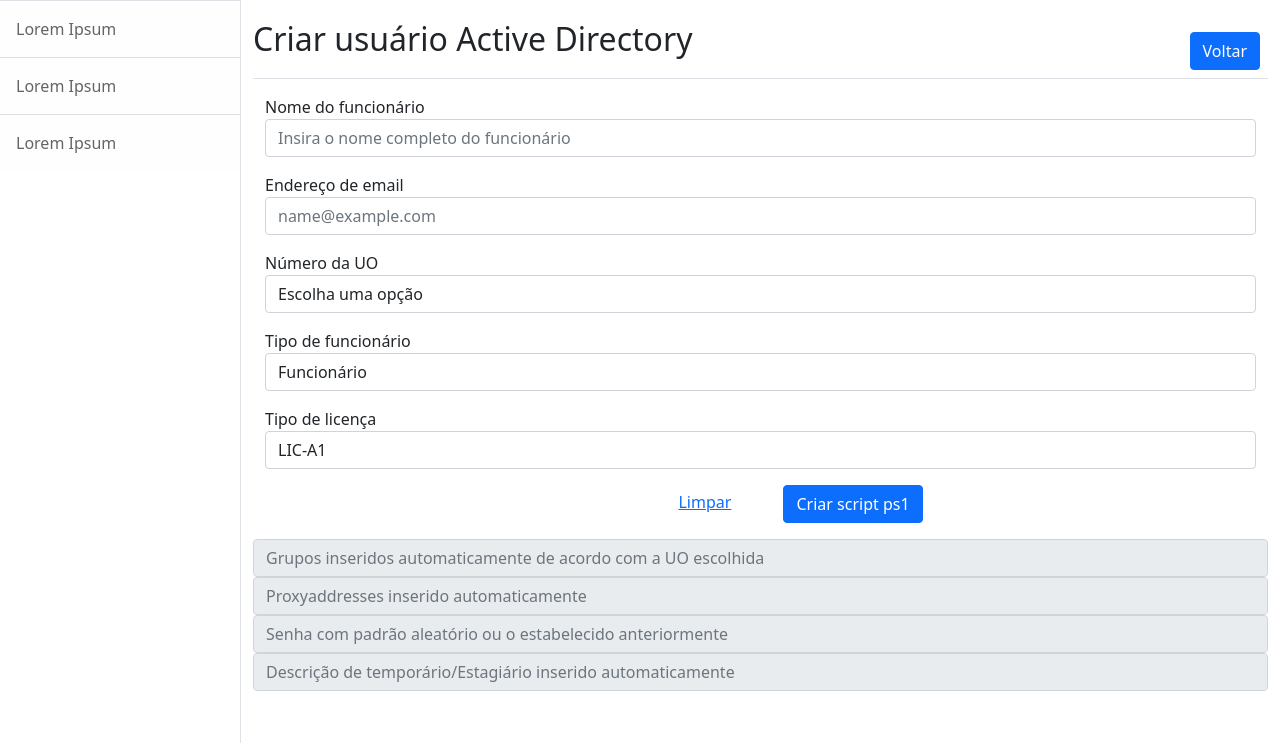
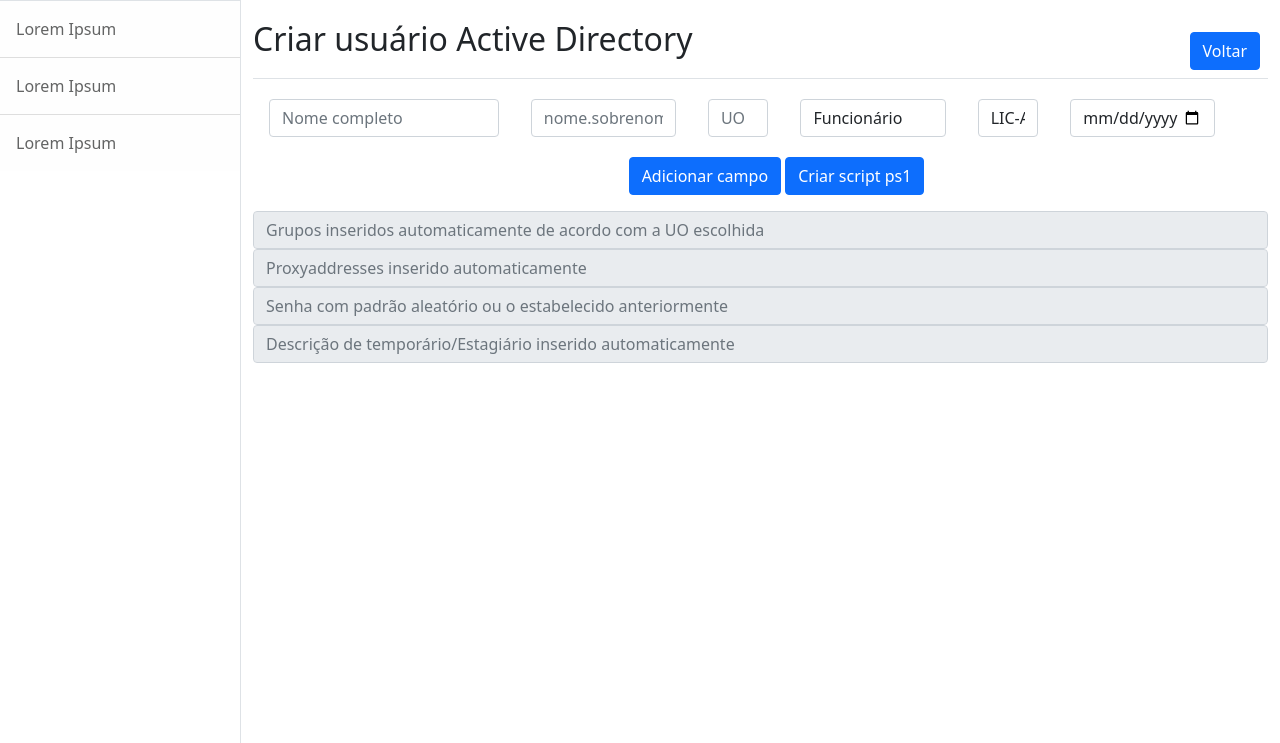
Before and after one commit to rjrrogerio/atendimento-gti, a Django app: page /criausuario in a window 1280 px wide. Shown: the part 57-800 px from the top of the page. Run offline with Django 4.2, Linux system fonts and the light colour scheme; some libraries are stand-ins or nearby versions.

Commit message:
adicionado hide/show no campo dataContrato

```diff
--- a/atendimentosistema/create_user_app/views.py
+++ b/atendimentosistema/create_user_app/views.py
@@ -4,7 +4,7 @@ import string
 import random
 
 
-def id_generator(size=10, chars=string.ascii_uppercase + string.digits):
+def id_generator(size=10, chars=string.ascii_uppercase+string.ascii_lowercase + string.digits):
     return ''.join(random.choice(chars) for _ in range(size))
 
 def createUser(request):
@@ -20,36 +20,37 @@ def createUserTest(request):
 def createScript(request):
     nome = []
     email = []
-    uo    = []
+    uo = []
     tipo = []
     licenca = []
     datacontrato = []
     senha = []
+    file_data = []
 
     context = {}
     if request.method == "POST":
         countField = int(request.POST.get('countField'))
-        if countField:
-            for i in range(countField):
-                nome.append(request.POST.get('field_nome[{}]'.format(i)))
-                email.append(request.POST.get('field_email[{}]'.format(i)))
-                uo.append(request.POST.get('field_uo[{}]'.format(i)))
-                tipo.append(request.POST.get('field_tipo[{}]'.format(i)))
-                licenca.append(request.POST.get('field_licenca[{}]'.format(i)))
-                datacontrato.append(request.POST.get('field_datacontrato[{}]'.format(i)))
-                senha.append(id_generator())
+        for i in range(countField):
+            nome.append(request.POST.get('field_nome[{}]'.format(i)))
+            email.append(request.POST.get('field_email[{}]'.format(i)))
+            uo.append(request.POST.get('field_uo[{}]'.format(i)))
+            tipo.append(request.POST.get('field_tipo[{}]'.format(i)))
+            licenca.append(request.POST.get('field_licenca[{}]'.format(i)))
+            datacontrato.append(request.POST.get('field_datacontrato[{}]'.format(i)))
+            senha.append(id_generator())
+            file_data.append('New-ADUser -Name "{}" -GivenName "{}" -Surname "{}" -SamAccountName "{}" -UserPrincipalName "{}" -Path "OU=Users,OU=Accounts,OU=Berlin,OU=DE,DC=woshub,DC=com";'.format(nome[i],email[i],uo[i],tipo[i],licenca[i]))
 
-            print(senha)
+        print(nome)
+        print(email)
+        print(uo)
+        print(tipo)
+        print(licenca)
+        print(datacontrato)
+        print(senha)
 
-            fullname = request.POST.get('fullname')
-            email = request.POST.get('email')
-            numberunity = request.POST.get('numberunity')
-            typeemploye = request.POST.get('typeemploye')
-            typelicense = request.POST.get('typelicense')
-            file_data = 'New-ADUser -Name "{}" -GivenName "{}" -Surname "{}" -SamAccountName "{}" -UserPrincipalName "{}" -Path "OU=Users,OU=Accounts,OU=Berlin,OU=DE,DC=woshub,DC=com" -AccountPassword(Read-Host -AsSecureString "Input Password")Lorem Ipsum is simply dummy text of the printing and typesetting industry. Lorem Ipsum has been the industrys standard dummy text ever since the 1500s, when an unknown printer took a galley of type and scrambled it to make a type specimen book.'.format(fullname,fullname,fullname,email,email)
 
-            response = HttpResponse(file_data, content_type='application/text charset=utf-8')
-            response['Content-Disposition'] = 'attachment; filename="script.ps1"'
-            return response
+        response = HttpResponse(file_data, content_type='application/text charset=utf-8')
+        response['Content-Disposition'] = 'attachment; filename="script.txt"'
+        return response
 
     return render(request, 'create_user_app/create_user_home_test.html', context)
--- a/atendimentosistema/static/custom/js/custom.js
+++ b/atendimentosistema/static/custom/js/custom.js
@@ -1,30 +1,20 @@
 $(function () {
-  /*
-  $('#tipodefuncionario').on('change', function (e) {
-    var optionSelected = $("option:selected", this);
+
+  $("body").on("change",'#tipodefuncionario', function (e) {
     var valueSelected = this.value;
-    console.log(valueSelected)
-    if (valueSelected == 3) {
-      $(".licenca").hide();
+    var nameField = this.name;
+    var numberField = nameField.replace(/[^0-9]/g, '');
 
+    if (valueSelected == "funcionario") {
+      console.log(numberField)
+      document.getElementById('datacontrato['+numberField+']').style.display = "block";
     } else {
-      $(".licenca").show();
+      console.log(numberField)
+      document.getElementById('datacontrato['+numberField+']').style.display = "none";
     }
-  });
+  })
 
-  $('#tipodefuncionario').on('change', function (e) {
-    var optionSelected = $("option:selected", this);
-    var valueSelected = this.value;
-    console.log(valueSelected)
-    if (valueSelected == 1) {
-      $(".datacontrato").hide();
-
-    } else {
-      $(".datacontrato").show();
-    }
-  });*/
-
-  var maxField = 10; //Input fields increment limitation
+  var maxField = 20; //Input fields increment limitation
   var addButton = $('.add_button'); //Add button selector
   var wrapper = $('.field_wrapper'); //Input field wrapper
   var x = 1; //Initial field counter is 1
@@ -34,7 +24,7 @@ $(function () {
   $(addButton).click(function () {
     //Check maximum number of input fields
     if (x < maxField) {
-      var fieldHTML = '<div class="row"> <div class="col-3 m-1"> <input class="form-control " type="text" name="field_nome['+x+']" value="" placeholder="Nome completo" /> </div> <div class="col-2 m-1"> <input class="form-control " type="text" name="field_email['+x+']" value="" placeholder="nome@sescsp.org.br" /> </div> <div class="col-1 m-1"> <input class="form-control " type="text" name="field_uo['+x+']" value="" placeholder="UO" /> </div> <div class="col-2 m-1"> <select class="form-control" name="field_tipo['+x+']" aria-label=".form-select-lg example" id="tipodefuncionario"> <option selected value="funcionario">Funcionário</option> <option value="estagiario">Estagiário</option><option value="pj">PJ</option> <option value="temporario">Temporário</option> </select> </div> <div class="col-1 m-1"> <select class="form-control" name="field_licenca['+x+']" aria-label=".form-select-sm example" id="tipodelicenca"> <option selected value="lica1">LIC-A1</option> <option value="lica3" name="lica3">LIC-A3</option> </select> </div> <div class="col-2 m-1 datacontrato"> <input class="form-control" type="date" name="field_datacontrato['+x+']" placeholder="Data do contrato"> </div> </div>'; //New input field html
+      var fieldHTML = '<div class="row"> <div class="col-3 m-1"> <input class="form-control " type="text" name="field_nome['+x+']" value="" placeholder="Nome completo" /> </div> <div class="col-2 m-1"> <input class="form-control " type="text" name="field_email['+x+']" value="" placeholder="nome@sescsp.org.br" /> </div> <div class="col-1 m-1"> <input class="form-control " type="text" name="field_uo['+x+']" value="" placeholder="UO" /> </div> <div class="col-2 m-1"> <select class="form-control" name="field_tipo['+x+']" aria-label=".form-select-lg example" id="tipodefuncionario"> <option selected value="funcionario">Funcionário</option> <option value="estagiario">Estagiário</option><option value="pj">PJ</option> <option value="temporario">Temporário</option> </select> </div> <div class="col-1 m-1"> <select class="form-control" name="field_licenca['+x+']" aria-label=".form-select-sm example" id="tipodelicenca"> <option selected value="lica1">LIC-A1</option> <option value="lica3" name="lica3">LIC-A3</option> </select> </div> <div class="col-2 m-1" id="datacontrato['+x+']"> <input class="form-control" id="datacontrato" type="date" name="field_datacontrato['+x+']" placeholder="Data do contrato"> </div> </div>'; //New input field html
       x++; //Increment field counter
       $(wrapper).append(fieldHTML); //Add field html
       document.getElementById('countField').value = x
--- a/atendimentosistema/templates/create_user_app/create_user_home.html
+++ b/atendimentosistema/templates/create_user_app/create_user_home.html
@@ -5,76 +5,91 @@
 {% block main %}
 
 
-<div class="d-flex justify-content-between flex-wrap flex-md-nowrap align-items-center pt-3 pb-2 mb-3 border-bottom">
+<div
+class="d-flex justify-content-between flex-wrap flex-md-nowrap align-items-center pt-3 pb-2 mb-3 border-bottom">
   <h1 class="h2">Criar usuário Active Directory</h1>
   <div class="btn-toolbar mb-2 mb-md-0">
     <div class="btn-group mt-3 me-2">
-      <a href="{% url 'home' %}"><button type="button" class="btn btn-primary">Voltar</button></a>
+      <a href="{% url 'home' %}"><button type="button"
+        class="btn btn-primary">Voltar</button></a>
       </div>
     </div>
   </div>
   <div class="container-fluid">
-
-  <div class="col-12">
     <form action="{% url 'criarScript' %}" method="POST">
       {% csrf_token %}
-      <div class="form-group mt-3">
-        <label for="exampleFormControlInput1">Nome do funcionário</label>
-        <input class="form-control" type="text" name="fullname" placeholder="Insira o nome completo do funcionário">
+    <input class="form-control countField" name="countField" id="countField" type="text" value=1 style="display: none;" >
+    <div class="field_wrapper">
+      <div class="row">
+        <div class="col-3 m-1">
+          <input class="form-control " type="text"
+          name="field_nome[0]" value=""
+          placeholder="Nome completo" />
         </div>
-      <div class="form-group mt-3">
-        <label for="exampleFormControlInput1">Endereço de email</label>
-        <input type="email" class="form-control" name="email" id="exampleFormControlInput1"
-          placeholder="name@example.com">
+        <div class="col-2 m-1">
+          <input class="form-control " type="text"
+            name="field_email[0]" value=""
+            placeholder="nome.sobrenome" />
         </div>
-      <div class="form-group mt-3">
-        <label for="exampleFormControlSelect1">Número da UO</label>
-        <select class="form-control" name="numberunity" id="exampleFormControlSelect1">
-          <option>Escolha uma opção</option>
-          <option>1 - GTI </option>
-          <option>2 - GEI</option>
-          <option>3 - CECAM</option>
-          <option>4 - CAMPO LIMPO</option>
-          <option>5 - PIRACICABA</option>
+        <div class="col-1 m-1">
+          <input class="form-control " type="text"
+            name="field_uo[0]" value="" placeholder="UO" />
+        </div>
+        <div class="col-2 m-1">
+          <select class="form-control" name="field_tipo[0]"
+            aria-label=".form-select-lg example"
+            id="tipodefuncionario">
+            <option selected value="funcionario">Funcionário</option>
+            <option value="estagiario">Estagiário</option>
+            <option value="temporario">Temporário</option>
+            <option value="pj">PJ</option>
           </select>
         </div>
-      <div class="form-group mt-3">
-        <label for="tipodefuncionario">Tipo de funcionário</label>
-        <select class="form-control" aria-label=".form-select-lg example" id="tipodefuncionario">
-          <option selected value="1">Funcionário</option>
-          <option value="2">Estagiário</option>
-          <option value="3">Temporário</option>
+        <div class="col-1 m-1">
+          <select class="form-control"
+            name="field_licenca[0]"
+            aria-label=".form-select-sm example"
+            id="tipodelicenca">
+            <option selected value="lica1">LIC-A1</option>
+            <option value="lica3" >LIC-A3</option>
           </select>
         </div>
-      <div class="form-group mt-3 licenca">
-        <label for="tipodelicenca">Tipo de licença</label>
-        <select class="form-control" aria-label=".form-select-sm example" id="tipodelicenca">
-          <option selected value="1">LIC-A1</option>
-          <option value="2" name="lica3">LIC-A3</option>
-        </select>
+        <div class="col-2 m-1" id="datacontrato[0]">
+          <input  type="date" id="datacontrato" class="form-control"
+            name="field_datacontrato[0]"
+            placeholder="Data do contrato">
         </div>
-      <div class="form-group mt-3 datacontrato" style="display: none;">
-        <label for="datacontrato" class="dateinput">Data do contrato</label>
-        <input class="form-control" type="text" name="datacontrato" placeholder="Insira a data do contrato">
       </div>
-
+    </div>
     <div class="row ">
       <div class="col-12 text-center m-3 ">
-          <a href="{% url 'home' %}" class=" center custom-width-6 m-5">Limpar</a>
-          <button id="btnOc" type="submit" class="btn btn-primary">Criar script ps1</button>
+        <a href="javascript:void(0);"
+          class="add_button btn btn-primary"
+          title="Add field">Adicionar campo</a>
+        <button id="btnOc" type="submit"
+          class="btn btn-primary">Criar script
+          ps1</button>
       </div>
     </div>
   </form>
 </div>
-</div>
-<input class="form-control" id="disabledInput" type="text" placeholder="
-Grupos inseridos automaticamente de acordo com a UO escolhida" disabled>
-<input class="form-control" id="disabledInput" type="text" placeholder="
+
+
+<input class="form-control" id="disabledInput" type="text"
+  placeholder="
+Grupos inseridos automaticamente de acordo com a UO escolhida"
+  disabled>
+<input class="form-control" id="disabledInput" type="text"
+  placeholder="
 Proxyaddresses inserido automaticamente" disabled>
-<input class="form-control" id="disabledInput" type="text" placeholder="
-Senha com padrão aleatório ou o estabelecido anteriormente" disabled>
-<input class="form-control" id="disabledInput" type="text" placeholder="
-Descrição de temporário/Estagiário inserido automaticamente" disabled>
+<input class="form-control" id="disabledInput" type="text"
+  placeholder="
+Senha com padrão aleatório ou o estabelecido anteriormente"
+  disabled>
+<input class="form-control" id="disabledInput" type="text"
+  placeholder="
+Descrição de temporário/Estagiário inserido automaticamente"
+  disabled>
 
 
 
--- a/atendimentosistema/templates/index.html
+++ b/atendimentosistema/templates/index.html
@@ -27,7 +27,7 @@
                     <h5 class="card-title">Tela 2</h5>
                     <p class="card-text">Lorem Ipsum is simply dummy text of the printing and typesetting industry.
                     </p>
-                    <a href="{% url 'criausuariotest' %}" class="btn btn-primary custom-width-6">modelo 2</a>
+                    <a href="#" class="btn btn-primary custom-width-6">modelo 2</a>
                 </div>
             </div>
         </div>
```
Also changed, not shown: atendimentosistema/templates/create_user_app/create_user_home_test.html (deleted, +0 -96 lines). Lines whose indentation alone changed are shown as unchanged.
